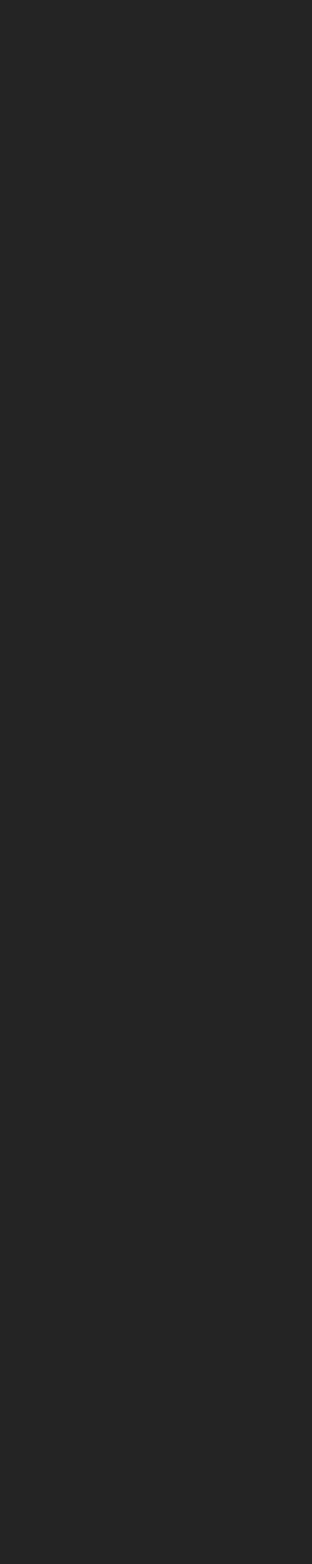
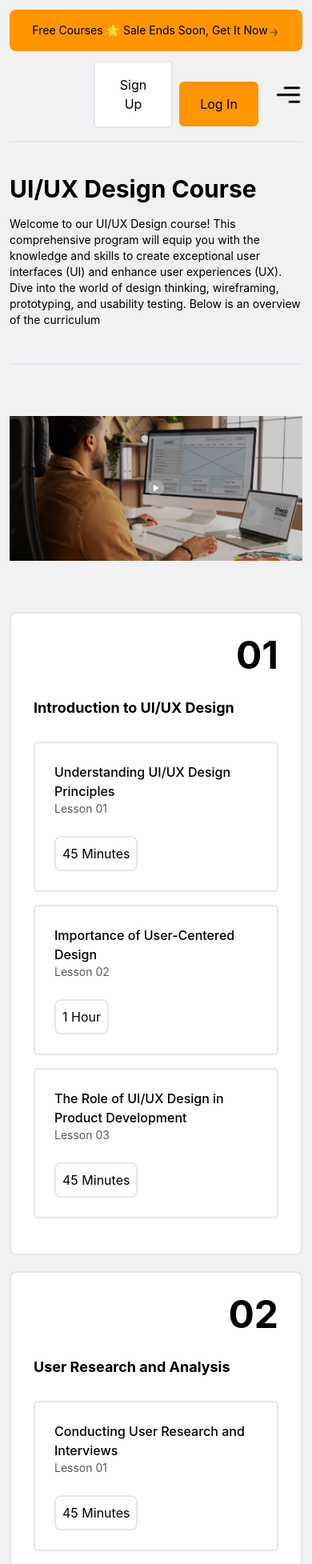
Before and after one commit to mahshid22/react-tailwind-full-responsive-mobilefirst, a React (Vite) app: page /courses/1 in a window 390 px wide. Before the commit this address had no page. Shown: the top 1955 px of the page at 80% size. Before the commit the page ends 844 px from the top, so only its background shows below. Built offline with nearby package versions, Linux system fonts and the light colour scheme.

Commit message:
add course route - just mobile view

```diff
--- a/src/App.tsx
+++ b/src/App.tsx
@@ -3,6 +3,7 @@ import { Routes, Route } from "react-router-dom";
 
 // import "./App.css";
 import MainLayout from "./layouts/MainLayout";
+import Course from "./pages/Course";
 import Courses from "./pages/Courses";
 import Home from "./pages/Home";
 
@@ -12,6 +13,7 @@ export default function App() {
       <Route path="/" element={<MainLayout />}>
         <Route index element={<Home />} />
         <Route path="/courses" element={<Courses />} />
+        <Route path="/courses/:contactId" element={<Course />} />
       </Route>
     </Routes>
   );
--- a/src/components/header/Menue.tsx
+++ b/src/components/header/Menue.tsx
@@ -11,7 +11,7 @@ export default function Menue() {
   return (
     <div className="flex items-center justify-end w-full mt-3 md:justify-between">
       <div className="max-md:hidden flex">
-        <img src="/logo.png" alt="" className="w-[45px] h-[45px] rounded-md" />
+        <img src="/logo.png" alt="" className="w-[45px] h-[45px] rounded-md mr-5" />
         <button
           className={`${
             location.pathname === "/" ? activeStyle : ""
--- /dev/null
+++ b/src/pages/Course.tsx
@@ -0,0 +1,91 @@
+import React from "react";
+import Divider from "../components/divider/Divider";
+
+export default function Course() {
+  return (
+    <>
+      <div className="lg:grid lg:grid-cols-2 lg:gap-1">
+        <p className="text-3xl font-bold mb-4">UI/UX Design Course</p>
+        <p className="text-sm mb-7">
+          Welcome to our UI/UX Design course! This comprehensive program will
+          equip you with the knowledge and skills to create exceptional user
+          interfaces (UI) and enhance user experiences (UX). Dive into the world
+          of design thinking, wireframing, prototyping, and usability testing.
+          Below is an overview of the curriculum
+        </p>
+      </div>
+      <Divider style={"mb-16"} />
+      <img src="/course/video.png" alt="" className="w-full mb-16"/>
+      <div className="border-2 rounded-lg bg-white p-7 mb-5">
+        <p className="font-bold text-5xl text-right mb-7">01</p>
+        <p className="font-bold text-lg mb-7">Introduction to UI/UX Design</p>
+        <div className="p-6 border-2 rounded-md mb-4">
+          <div className="mb-6">
+            <p className="font-medium text-base">
+              Understanding UI/UX Design Principles
+            </p>
+            <p className="text-sm text-[#59595A]">Lesson 01</p>
+          </div>
+          <button className="bg-white rounded-lg border-2 p-2">
+            45 Minutes
+          </button>
+        </div>
+        <div className="p-6 border-2 rounded-md mb-4">
+          <div className="mb-6">
+            <p className="font-medium text-base">
+              Importance of User-Centered Design
+            </p>
+            <p className="text-sm text-[#59595A]">Lesson 02</p>
+          </div>
+          <button className="bg-white rounded-lg border-2 p-2">1 Hour</button>
+        </div>
+        <div className="p-6 border-2 rounded-md mb-4">
+          <div className="mb-6">
+            <p className="font-medium text-base">
+              The Role of UI/UX Design in Product Development
+            </p>
+            <p className="text-sm text-[#59595A]">Lesson 03</p>
+          </div>
+          <button className="bg-white rounded-lg border-2 p-2">
+            45 Minutes
+          </button>
+        </div>
+      </div>
+      <div className="border-2 rounded-lg bg-white p-7 mb-5">
+        <p className="font-bold text-5xl text-right mb-7">02</p>
+        <p className="font-bold text-lg mb-7">User Research and Analysis</p>
+        <div className="p-6 border-2 rounded-md mb-4">
+          <div className="mb-6">
+            <p className="font-medium text-base">
+              Conducting User Research and Interviews
+            </p>
+            <p className="text-sm text-[#59595A]">Lesson 01</p>
+          </div>
+          <button className="bg-white rounded-lg border-2 p-2">
+            45 Minutes
+          </button>
+        </div>
+        <div className="p-6 border-2 rounded-md mb-4">
+          <div className="mb-6">
+            <p className="font-medium text-base">
+              Analyzing User Needs and Behavior
+            </p>
+            <p className="text-sm text-[#59595A]">Lesson 02</p>
+          </div>
+          <button className="bg-white rounded-lg border-2 p-2">1 Hour</button>
+        </div>
+        <div className="p-6 border-2 rounded-md mb-4">
+          <div className="mb-6">
+            <p className="font-medium text-base">
+              Creating User Personas and Scenarios
+            </p>
+            <p className="text-sm text-[#59595A]">Lesson 03</p>
+          </div>
+          <button className="bg-white rounded-lg border-2 p-2">
+            45 Minutes
+          </button>
+        </div>
+      </div>
+    </>
+  );
+}
--- a/src/pages/Courses.tsx
+++ b/src/pages/Courses.tsx
@@ -1,4 +1,5 @@
 import React from "react";
+import { Link } from "react-router-dom";
 import Divider from "../components/divider/Divider";
 
 export default function Courses() {
@@ -27,9 +28,10 @@ export default function Courses() {
               visually appealing and user-friendly websites.
             </p>
           </div>
-          <button className="py-4 px-5 rounded-md border-2 bg-[#F1F1F3] mb-6">
+          <Link to={`/courses/1`} className="py-4 px-5 rounded-md border-2 bg-[#F1F1F3] mb-6">View Course</Link>
+          {/* <button className="py-4 px-5 rounded-md border-2 bg-[#F1F1F3] mb-6" >
             View Course
-          </button>
+          </button> */}
         </div>
         <div className="grid grid-cols-3 gap-3 lg:gap-5 mb-6">
           <img src="/course/Untitled.png" alt="" className="rounded-md" />
```
Also changed, not shown: public/course/video.png (added).
